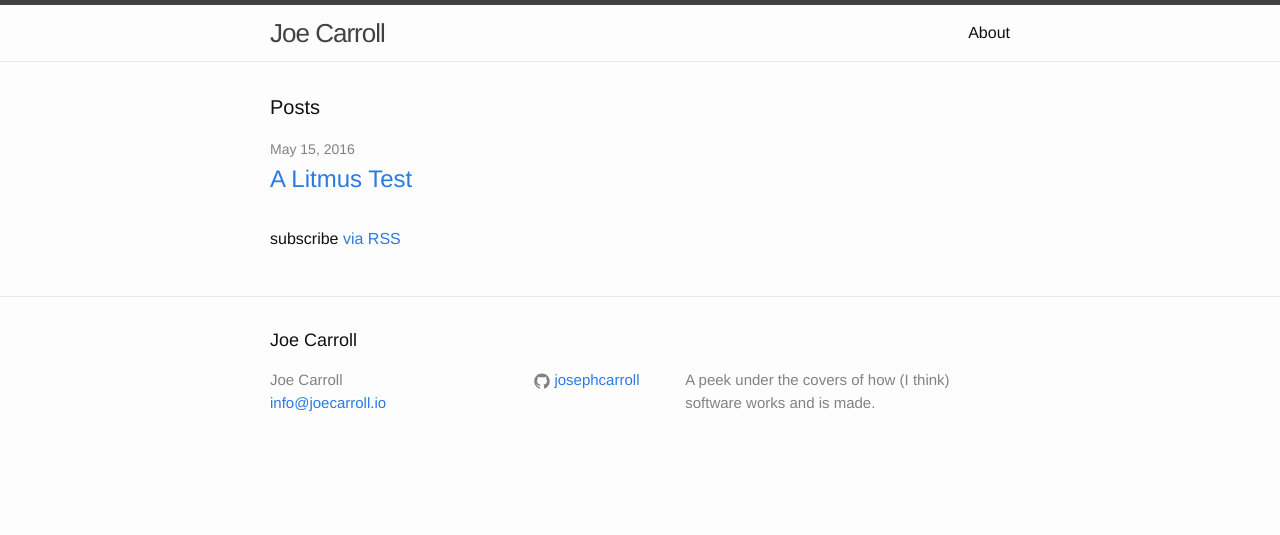
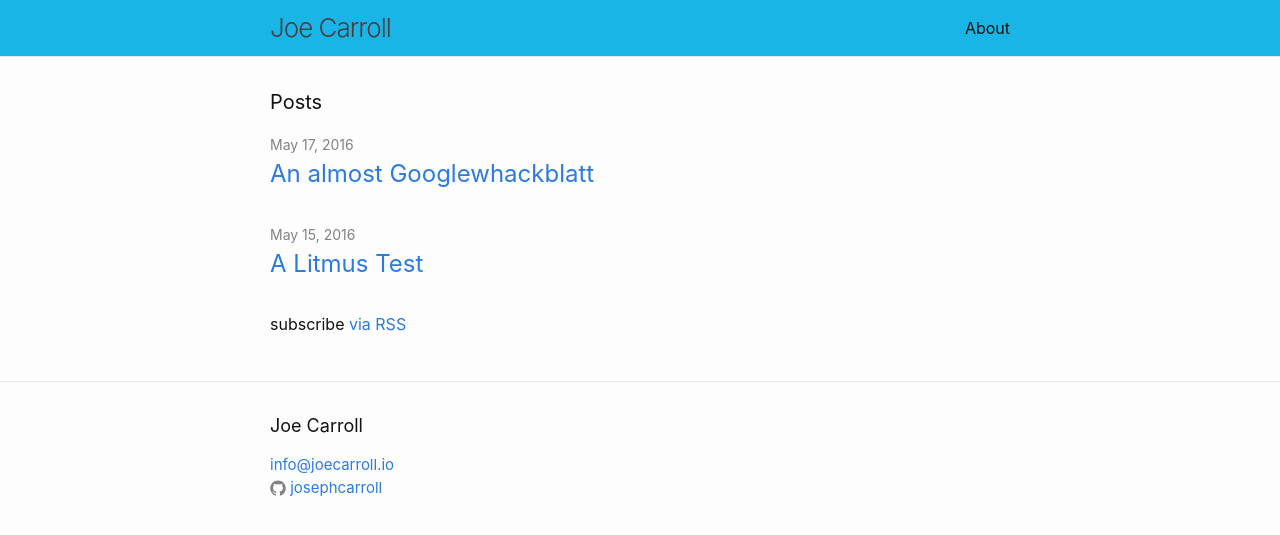
Before and after one commit to josephcarroll/josephcarroll.github.io, a Jekyll site: the page built from index.html, in a window 1280 px wide. Shown: the top 535 px of the page. Built offline with Jekyll 4.4.1, drawn with Linux system fonts in a browser that asks for light colours.

Commit message:
Added almost googlewhack.

```diff
--- a/_config.yml
+++ b/_config.yml
@@ -11,7 +11,6 @@ email: info@joecarroll.io
 description: A peek under the covers of how (I think) software works and is made.
 baseurl: "" # the subpath of your site, e.g. /blog
 url: "http://joecarroll.io" # the base hostname & protocol for your site
-twitter_username:
 github_username:  josephcarroll
 
 # Build settings
--- a/_includes/footer.html
+++ b/_includes/footer.html
@@ -7,29 +7,9 @@
     <div class="footer-col-wrapper">
       <div class="footer-col footer-col-1">
         <ul class="contact-list">
-          <li>{{ site.title }}</li>
           <li><a href="mailto:{{ site.email }}">{{ site.email }}</a></li>
+          <li>{% include icon-github.html username=site.github_username %}</li>
         </ul>
-      </div>
-
-      <div class="footer-col footer-col-2">
-        <ul class="social-media-list">
-          {% if site.github_username %}
-          <li>
-            {% include icon-github.html username=site.github_username %}
-          </li>
-          {% endif %}
-
-          {% if site.twitter_username %}
-          <li>
-            {% include icon-twitter.html username=site.twitter_username %}
-          </li>
-          {% endif %}
-        </ul>
-      </div>
-
-      <div class="footer-col footer-col-3">
-        <p>{{ site.description }}</p>
       </div>
     </div>
 
--- a/_includes/icon-twitter.html
+++ /dev/null
@@ -1 +0,0 @@
-<a href="https://twitter.com/{{ include.username }}"><span class="icon icon--twitter">{% include icon-twitter.svg %}</span><span class="username">{{ include.username }}</span></a>
--- a/_sass/_layout.scss
+++ b/_sass/_layout.scss
@@ -2,8 +2,8 @@
  * Site header
  */
 .site-header {
-    border-top: 5px solid $grey-color-dark;
     border-bottom: 1px solid $grey-color-light;
+    background-color: $title-background-colour;
     min-height: 56px;
 
     // Positioning context for the mobile navigation icon
--- a/css/main.scss
+++ b/css/main.scss
@@ -6,7 +6,7 @@
 
 
 // Our variables
-$base-font-family: "Helvetica Neue", Helvetica, Arial, sans-serif;
+$base-font-family: -apple-system, ".SFNSText-Regular", "San Francisco", "Roboto", "Segoe UI", "Helvetica Neue", "Lucida Grande", sans-serif;
 $base-font-size:   16px;
 $base-font-weight: 400;
 $small-font-size:  $base-font-size * 0.875;
@@ -14,9 +14,10 @@ $base-line-height: 1.5;
 
 $spacing-unit:     30px;
 
-$text-color:       #111;
-$background-color: #fdfdfd;
-$brand-color:      #2a7ae2;
+$text-color:              #111;
+$background-color:        #fdfdfd;
+$brand-color:             #2a7ae2;
+$title-background-colour: #18B5E6;
 
 $grey-color:       #828282;
 $grey-color-light: lighten($grey-color, 40%);
```
Also changed, not shown: _posts/2016-05-16-googlewhackblatt.markdown (added, +12 -0 lines), _includes/icon-twitter.svg (deleted).
